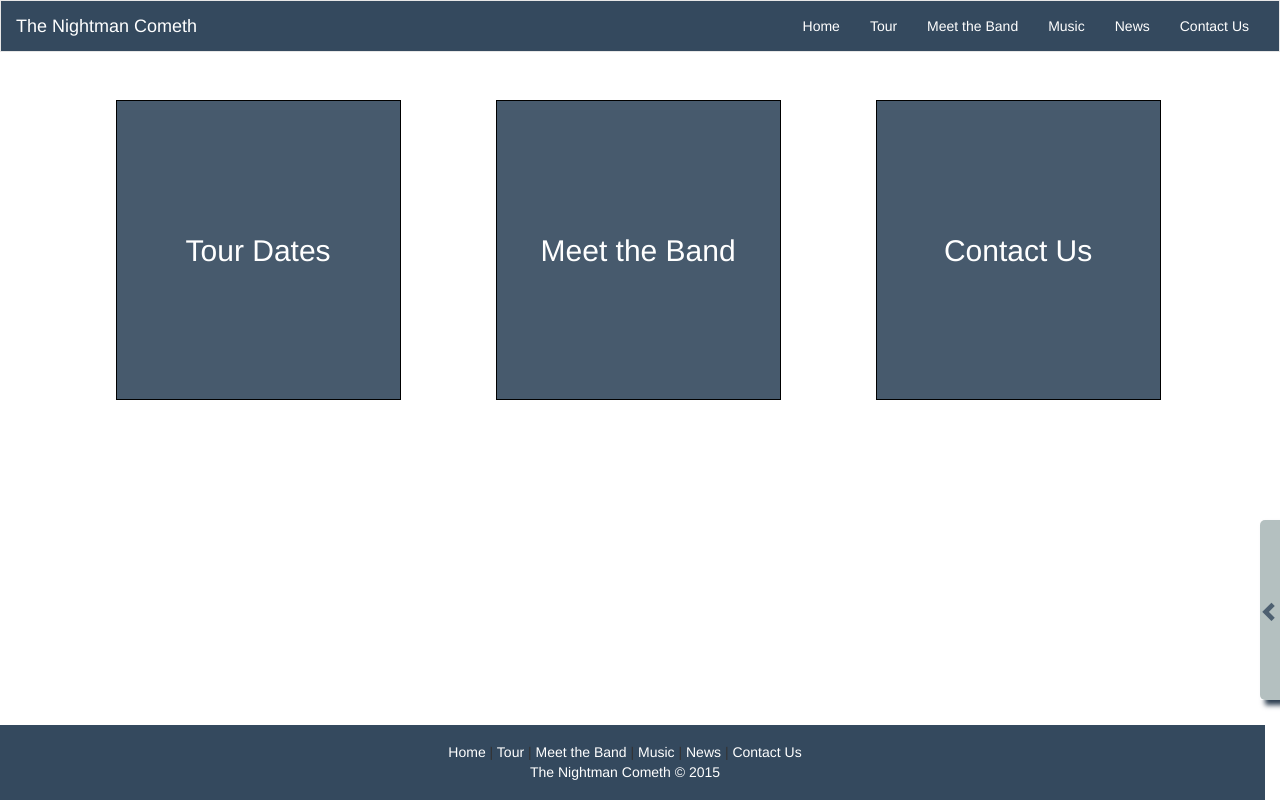
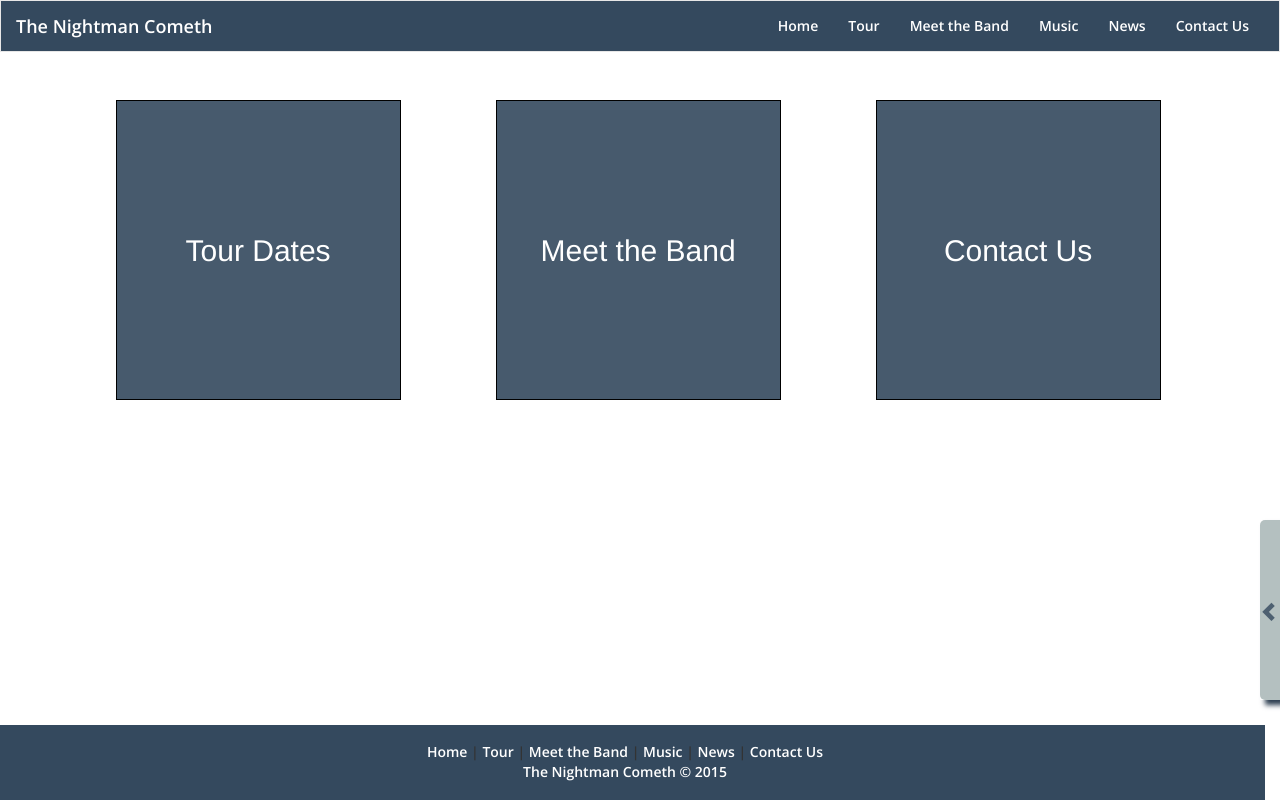
Before and after one commit to c1phr/cs399_band, a Django app: page / in a window 1280 px wide. Run offline with Django 3.2, Linux system fonts and the light colour scheme; some libraries are stand-ins or nearby versions.

Commit message:
Added Google Fonts

```diff
--- a/band_project/templates/base.html
+++ b/band_project/templates/base.html
@@ -3,14 +3,15 @@
     <title>{% block title %}Best Band Ever{% endblock %}</title>
     <link rel="stylesheet" type="text/css" href="{{ STATIC_URL }}style.css"/>
     <link rel="stylesheet" type="text/css" href="https://maxcdn.bootstrapcdn.com/bootstrap/3.3.1/css/bootstrap.min.css"/>
+    <link href='http://fonts.googleapis.com/css?family=Open+Sans:600' rel='stylesheet' type='text/css'>
     {% block css_links %}{% endblock %}
 </head>
 <style>
     {% block page_style %}
     {% endblock %}
 </style>
-<body>
-<nav class="navbar navbar-default" id="main-nav a">
+<body >
+<nav style="font-family: 'Open Sans', sans-serif;" class="navbar navbar-default" id="main-nav a">
   <div class="container-fluid">
     <div class="navbar-header">
       <button type="button" class="navbar-toggle collapsed" data-toggle="collapse" data-target="#bs-example-navbar-collapse-1">
@@ -59,7 +60,7 @@
 </div>
 {#style="height:50px; background:rgba(52, 73, 94, 1) !important; width:100%;position:fixed; bottom:0;"#}
 {#<footer >#}
-    <div class="row text-center footer" style="height:75px; background:rgba(52, 73, 94, 1) !important; width:100%;position:fixed; bottom:0; ">
+    <div class="row text-center footer" style="height:75px; background:rgba(52, 73, 94, 1) !important; width:100%;position:fixed; bottom:0; font-family: 'Open Sans', sans-serif;">
         <div class="footer-container" style="margin-top: 17px;">
             <span style="margin-top:10px;"><a href="/">Home</a> | <a href="#">Tour</a> | <a href="/meet">Meet the Band</a> | <a href="#">Music</a> | <a href="#">News</a> | <a href="#">Contact Us</a></span>
             <p style="color:white !important;">The Nightman Cometh &copy; 2015</p>
--- a/band_project/templates/index.html
+++ b/band_project/templates/index.html
@@ -87,7 +87,7 @@
                     <h4 class="contact-box-text" style="text-align:left; padding-left:30px;"><span class="glyphicon-envelope glyphicon" style="padding-right:10px;"></span>Nightman@NotReal.com</h4>
                     <hr  style="margin-bottom:0; margin-top:0;"/>
 
-                    <h5 class="contact-box-text" style="font-weight:bolder;">Physical Address</h5>
+                    <h5 class="contact-box-text" style="font-weight:bolder !important;">Physical Address</h5>
                                         <hr style="margin-bottom:0; margin-top:0;"/>
 
                     <h5>Fake Band Records</h5>
--- a/band_project/templates/meet.html
+++ b/band_project/templates/meet.html
@@ -8,7 +8,7 @@
 {% endblock %}
 
 {% block content %}
-    <div class="container">
+    <div class="container" style="font-family: 'Open Sans', sans-serif;" >
         <div class="row text-center" >
             <h1>Meet The Nightman Cometh</h1>
         </div>
```
